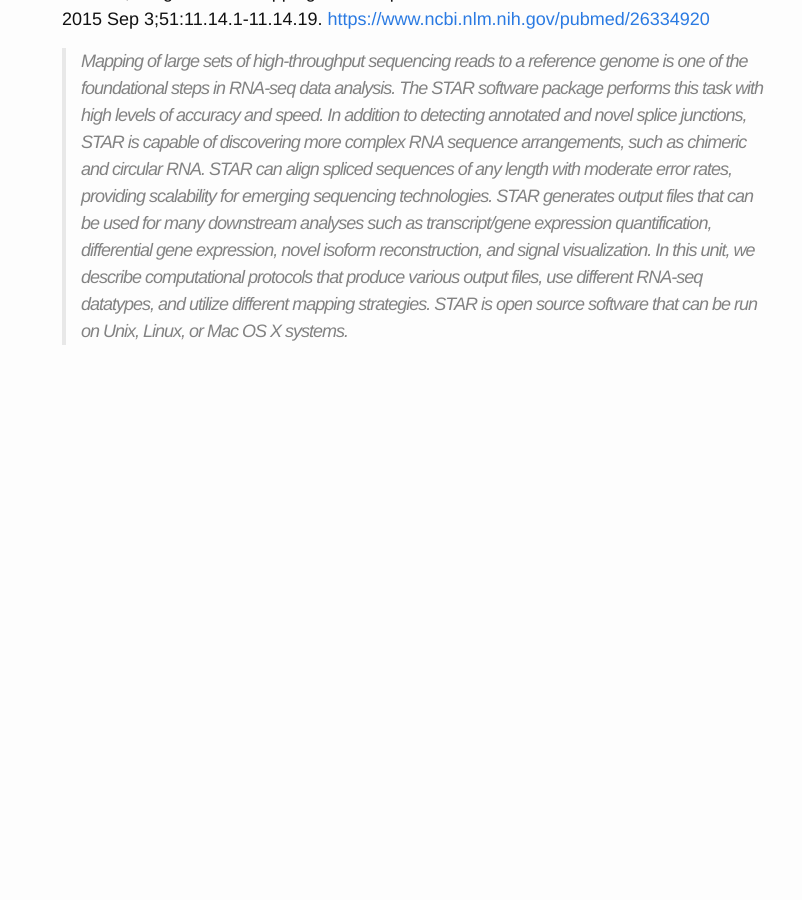
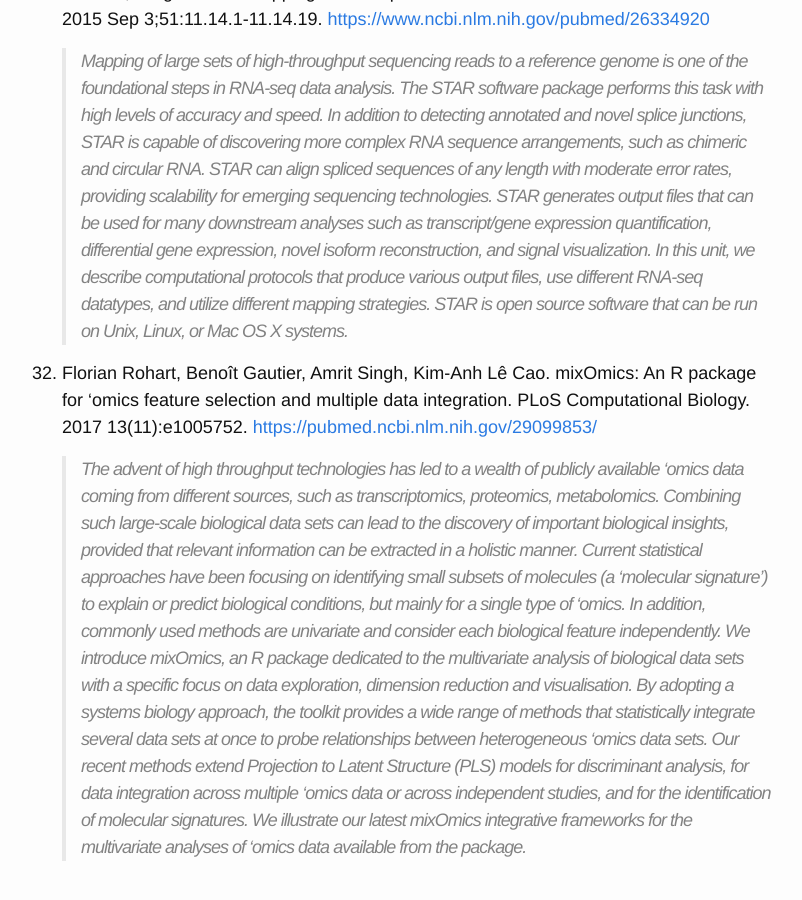
Before and after one commit to dcmb-courses/bioinf602-603-fall2020, a Jekyll site: the page built from Genomics.md, in a window 1280 px wide and 900 px high, scrolled down 11672 px. Shown: the whole window, without its empty margins (238-1040 px from the left). Built offline with Jekyll 4.4.1, drawn with Linux system fonts in a browser that asks for light colours; before the commit the page ends 12077 px from its top, so only the background shows below that.

Commit message:
Update Genomics.md

```diff
--- a/Genomics.md
+++ b/Genomics.md
@@ -142,3 +142,8 @@ Bioinformatics. 2015 Sep 3;51:11.14.1-11.14.19.
 [https://www.ncbi.nlm.nih.gov/pubmed/26334920](https://www.ncbi.nlm.nih.gov/pubmed/26334920)
 
    >Mapping of large sets of high-throughput sequencing reads to a reference genome is one of the foundational steps in RNA-seq data analysis. The STAR software package performs this task with high levels of accuracy and speed. In addition to detecting annotated and novel splice junctions, STAR is capable of discovering more complex RNA sequence arrangements, such as chimeric and circular RNA. STAR can align spliced sequences of any length with moderate error rates, providing scalability for emerging sequencing technologies. STAR generates output files that can be used for many downstream analyses such as transcript/gene expression quantification, differential gene expression, novel isoform reconstruction, and signal visualization. In this unit, we describe computational protocols that produce various output files, use different RNA-seq datatypes, and utilize different mapping strategies. STAR is open source software that can be run on Unix, Linux, or Mac OS X systems.
+
+1. Florian Rohart, Benoît Gautier, Amrit Singh, Kim-Anh Lê Cao. mixOmics: An R package for 'omics feature selection and multiple data integration. PLoS Computational Biology. 2017 13(11):e1005752.
+[https://pubmed.ncbi.nlm.nih.gov/29099853/](https://pubmed.ncbi.nlm.nih.gov/29099853/)
+
+   >The advent of high throughput technologies has led to a wealth of publicly available 'omics data coming from different sources, such as transcriptomics, proteomics, metabolomics. Combining such large-scale biological data sets can lead to the discovery of important biological insights, provided that relevant information can be extracted in a holistic manner. Current statistical approaches have been focusing on identifying small subsets of molecules (a 'molecular signature') to explain or predict biological conditions, but mainly for a single type of 'omics. In addition, commonly used methods are univariate and consider each biological feature independently. We introduce mixOmics, an R package dedicated to the multivariate analysis of biological data sets with a specific focus on data exploration, dimension reduction and visualisation. By adopting a systems biology approach, the toolkit provides a wide range of methods that statistically integrate several data sets at once to probe relationships between heterogeneous 'omics data sets. Our recent methods extend Projection to Latent Structure (PLS) models for discriminant analysis, for data integration across multiple 'omics data or across independent studies, and for the identification of molecular signatures. We illustrate our latest mixOmics integrative frameworks for the multivariate analyses of 'omics data available from the package.
```
